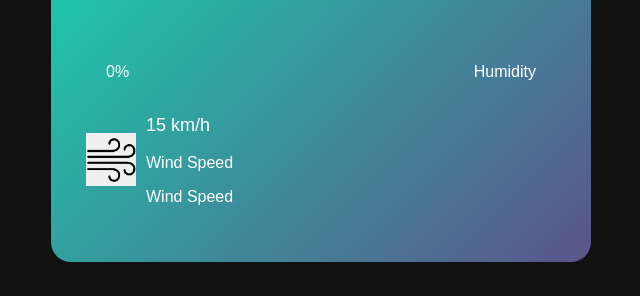
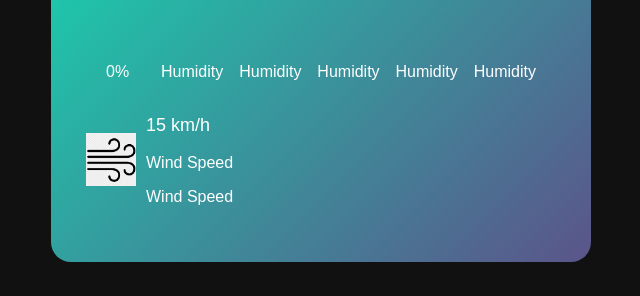
Before and after one commit to chi-zara/project.html, a plain HTML site: page project.html in a window 1280 px wide. Shown: the part 504-800 px from the top of the page, without its empty margins (319-959 px from the left). Drawn offline with Linux system fonts and the light colour scheme.

Commit message:
new code

```diff
--- a/project.html
+++ b/project.html
@@ -18,6 +18,10 @@
             <h2 class="city">New York</h2>
             <div class="details">0%</p>
                         <p>Humidity</p>
+                        <p>Humidity</p>
+                        <p>Humidity</p>
+                        <p>Humidity</p>
+                        <p>Humidity</p>
                     </div>
                 </div>
                 <div class="col">
```
